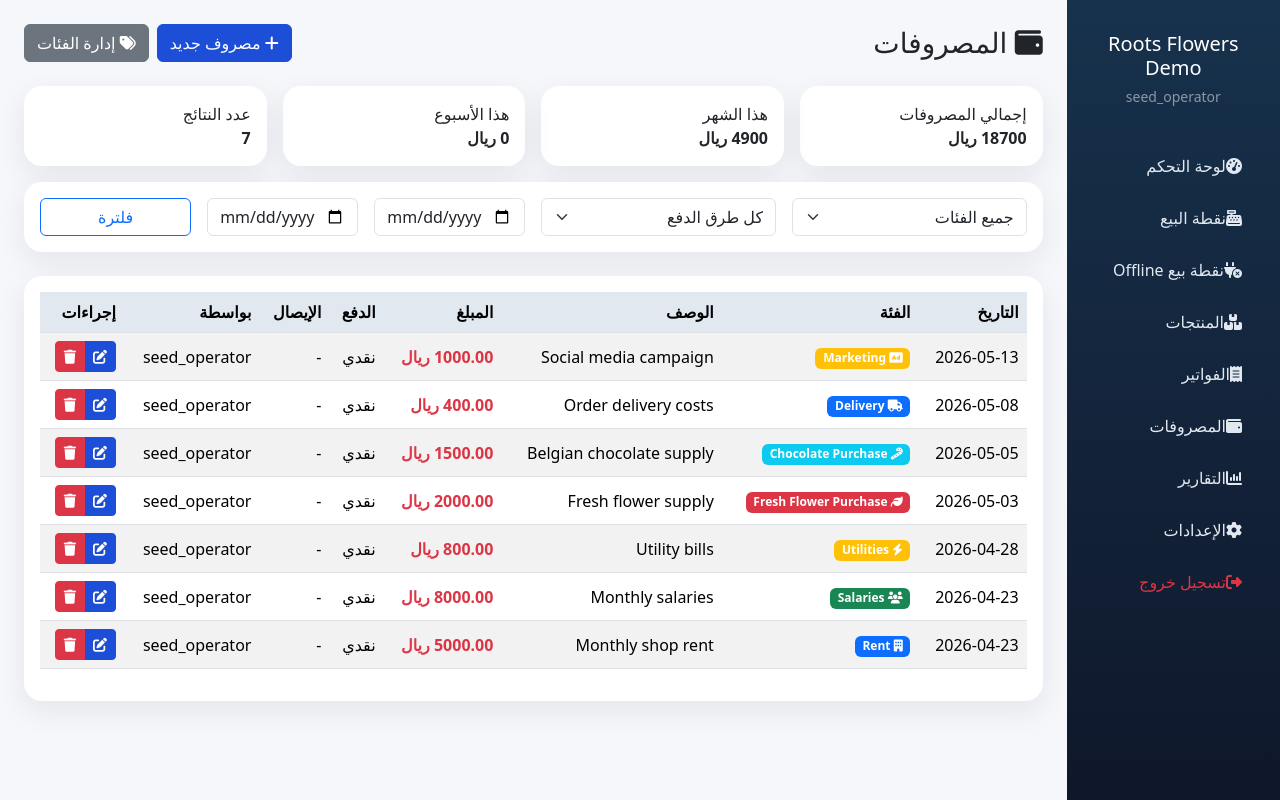
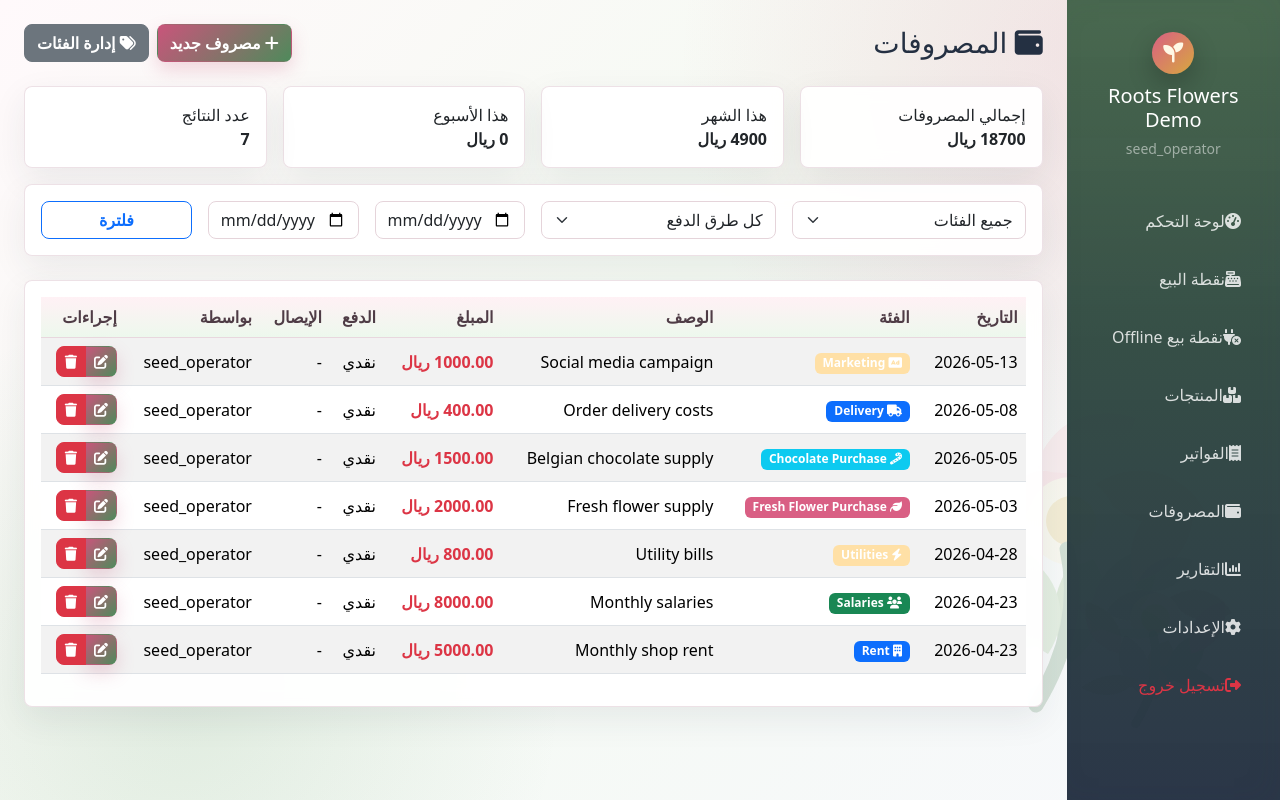
Before and after one commit to majidalaamri85-cmd/flower, a Django app: page /accounts/expenses/ in a window 1280 px wide. Run offline with Django 5.2, Linux system fonts and the light colour scheme; a user stored in the database is signed in; data comes from the database, SQL or seed files in the repository; some libraries are stand-ins or nearby versions.

Commit message:
Add floral visual theme

```diff
--- /dev/null
+++ b/static/css/theme.css
@@ -0,0 +1,235 @@
+:root {
+  --ink: #243042;
+  --muted: #6b7280;
+  --rose: #d95f84;
+  --rose-soft: #fff1f5;
+  --leaf: #4f8a5b;
+  --leaf-soft: #eff8ef;
+  --gold: #d7a83f;
+  --surface: rgba(255, 255, 255, .94);
+  --line: #eadde2;
+}
+
+body {
+  color: var(--ink);
+  background:
+    radial-gradient(circle at 88% 8%, rgba(217, 95, 132, .16), transparent 28rem),
+    radial-gradient(circle at 14% 86%, rgba(79, 138, 91, .13), transparent 24rem),
+    linear-gradient(135deg, #fff9fb 0%, #f5faf3 46%, #f7f8fc 100%);
+  min-height: 100vh;
+}
+
+body::before {
+  content: "";
+  position: fixed;
+  inset: auto 0 0 auto;
+  width: min(38vw, 420px);
+  aspect-ratio: 1;
+  background: url("/static/images/floral-watermark.svg") center / contain no-repeat;
+  opacity: .55;
+  pointer-events: none;
+  z-index: -1;
+}
+
+a {
+  color: #b84c70;
+}
+
+a:hover {
+  color: #8d3654;
+}
+
+.sidebar {
+  position: relative;
+  overflow: hidden;
+  min-height: 100vh;
+  background:
+    linear-gradient(180deg, rgba(50, 87, 58, .94), rgba(36, 48, 66, .97)),
+    url("/static/images/floral-watermark.svg") 120% 96% / 240px auto no-repeat;
+  box-shadow: -8px 0 28px rgba(36, 48, 66, .08) inset;
+}
+
+.sidebar::after {
+  content: "";
+  position: absolute;
+  inset: 0;
+  background: linear-gradient(180deg, rgba(255, 255, 255, .06), transparent 44%);
+  pointer-events: none;
+}
+
+.sidebar > * {
+  position: relative;
+  z-index: 1;
+}
+
+.sidebar h5::before {
+  content: "\f4d8";
+  font-family: "Font Awesome 6 Free";
+  font-weight: 900;
+  display: block;
+  width: 42px;
+  height: 42px;
+  margin: 0 auto 10px;
+  line-height: 42px;
+  border-radius: 50%;
+  color: #fff8e6;
+  background: linear-gradient(135deg, var(--rose), var(--gold));
+  box-shadow: 0 10px 26px rgba(0, 0, 0, .22);
+}
+
+.sidebar .nav-link {
+  color: rgba(255, 255, 255, .82);
+  border-radius: 8px;
+  margin: 5px 0;
+  padding: 11px 14px;
+  border: 1px solid transparent;
+  transition: background-color .18s ease, color .18s ease, border-color .18s ease, transform .18s ease;
+}
+
+.sidebar .nav-link:hover,
+.sidebar .nav-link.active {
+  color: #fff;
+  background: rgba(255, 255, 255, .13);
+  border-color: rgba(255, 255, 255, .16);
+  transform: translateX(-2px);
+}
+
+main {
+  position: relative;
+}
+
+.panel,
+.modal-content,
+.dropdown-menu {
+  border: 1px solid rgba(234, 221, 226, .86);
+  border-radius: 8px;
+  background: var(--surface);
+  box-shadow: 0 12px 34px rgba(36, 48, 66, .08);
+  backdrop-filter: blur(10px);
+}
+
+.card-header,
+.card-footer {
+  border-color: var(--line);
+}
+
+.hero-card {
+  position: relative;
+  overflow: hidden;
+  color: #fff;
+  border-radius: 8px;
+  background:
+    linear-gradient(135deg, rgba(36, 48, 66, .94), rgba(79, 138, 91, .88)),
+    url("/static/images/floral-watermark.svg") left -54px center / 210px auto no-repeat;
+  box-shadow: 0 18px 42px rgba(36, 48, 66, .16);
+}
+
+.hero-card::after {
+  content: "";
+  position: absolute;
+  inset: 0;
+  background: linear-gradient(90deg, rgba(255,255,255,.12), transparent 55%);
+  pointer-events: none;
+}
+
+.hero-card > * {
+  position: relative;
+  z-index: 1;
+}
+
+.btn {
+  border-radius: 8px;
+  font-weight: 600;
+}
+
+.btn-primary {
+  background: linear-gradient(135deg, #c9557b, #4f8a5b);
+  border-color: transparent;
+  box-shadow: 0 8px 18px rgba(201, 85, 123, .22);
+}
+
+.btn-primary:hover,
+.btn-primary:focus {
+  background: linear-gradient(135deg, #b84c70, #43784e);
+  border-color: transparent;
+}
+
+.btn-success {
+  background: #4f8a5b;
+  border-color: #4f8a5b;
+  box-shadow: 0 8px 18px rgba(79, 138, 91, .2);
+}
+
+.btn-light {
+  background: #fff;
+}
+
+.form-control,
+.form-select {
+  border-color: #e5d4da;
+  border-radius: 8px;
+}
+
+.form-control:focus,
+.form-select:focus {
+  border-color: #d95f84;
+  box-shadow: 0 0 0 .2rem rgba(217, 95, 132, .14);
+}
+
+.table {
+  --bs-table-hover-bg: rgba(255, 241, 245, .72);
+}
+
+.table thead th {
+  color: #4f3c46;
+  background: linear-gradient(180deg, #fff1f5, #edf8ed);
+  border-bottom-color: #e8d7de;
+}
+
+.badge.bg-danger {
+  background-color: #d95f84 !important;
+}
+
+.badge.bg-warning {
+  background-color: #ffe0a6 !important;
+}
+
+.alert {
+  border-radius: 8px;
+  border: 1px solid rgba(234, 221, 226, .85);
+}
+
+.pos-product-card,
+#productsContainer .card {
+  transition: transform .16s ease, box-shadow .16s ease, border-color .16s ease;
+}
+
+.pos-product-card:hover,
+#productsContainer .card:hover {
+  border-color: rgba(217, 95, 132, .34);
+  box-shadow: 0 16px 36px rgba(36, 48, 66, .12);
+  transform: translateY(-2px);
+}
+
+.text-primary {
+  color: #b84c70 !important;
+}
+
+.bg-white {
+  background-color: rgba(255, 255, 255, .9) !important;
+}
+
+@media (max-width: 767.98px) {
+  .sidebar {
+    min-height: auto;
+  }
+
+  main {
+    padding: 1rem !important;
+  }
+
+  body::before {
+    width: 78vw;
+    opacity: .32;
+  }
+}
--- a/templates/base.html
+++ b/templates/base.html
@@ -1,3 +1,4 @@
+{% load static %}
 <!DOCTYPE html>
 <html lang="ar" dir="rtl">
 <head>
@@ -19,6 +20,7 @@
         .btn-primary { background: #1d4ed8; border-color: #1d4ed8; }
         .table thead th { background: #e2e8f0; }
     </style>
+    <link href="{% static 'css/theme.css' %}" rel="stylesheet">
     {% block extra_css %}{% endblock %}
 </head>
 <body>
```
Also changed, not shown: static/images/floral-watermark.svg (added).
